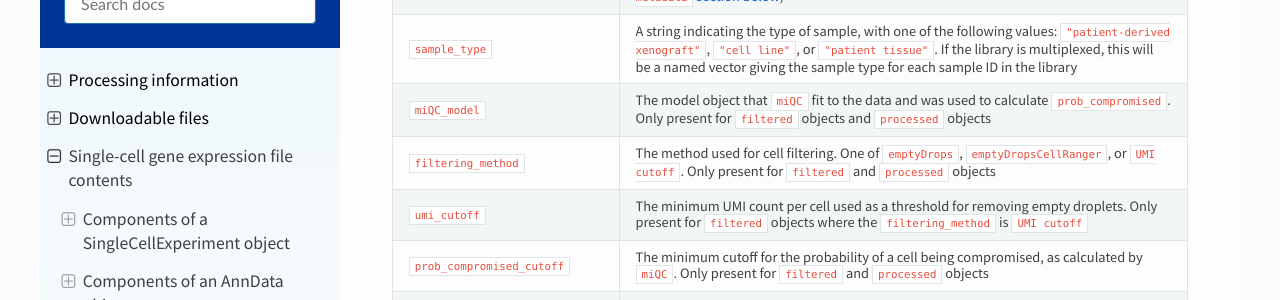
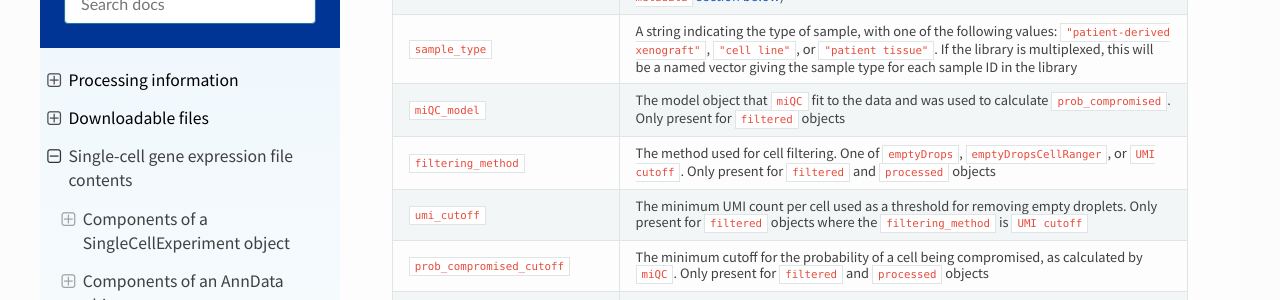
Before and after one commit to DongzeHE/scpca-docs, a Sphinx documentation site: the page built from docs/sce_file_contents.md, in a window 1280 px wide and 900 px high, scrolled down 3998 px. Shown: the part 151-451 px from the top of the window. Built offline with Sphinx 7.4.7 and the Read the Docs theme 2.0.0, drawn with Linux system fonts in a browser that asks for light colours.

Commit message:
remove miQC_model from processed & merged

```diff
--- a/docs/sce_file_contents.md
+++ b/docs/sce_file_contents.md
@@ -136,7 +136,7 @@ metadata(sce) # experiment metadata
 | `transcript_type`              | Transcripts included in gene counts: `spliced` for single-cell samples and `unspliced` for single-nuclei                                                                                                                                                                                                                                                                           |
 | `sample_metadata`              | Data frame containing metadata for each sample included in the library (see the [`Sample metadata` section below](#singlecellexperiment-sample-metadata))                                                                                                                                                                                                                          |
 | `sample_type`                  | A string indicating the type of sample, with one of the following values: `"patient-derived xenograft"`, `"cell line"`, or `"patient tissue"`. If the library is multiplexed, this will be a named vector giving the sample type for each sample ID in the library  |
-| `miQC_model`                   | The model object that `miQC` fit to the data and was used to calculate `prob_compromised`. Only present for `filtered` objects and `processed` objects                                                                                                                                                                                                                             |
+| `miQC_model`                   | The model object that `miQC` fit to the data and was used to calculate `prob_compromised`. Only present for `filtered` objects                                                                                                                                                                                                                         |
 | `filtering_method`             | The method used for cell filtering. One of `emptyDrops`, `emptyDropsCellRanger`, or `UMI cutoff`. Only present for `filtered`  and `processed` objects                                                                                                                                                                                                                             |
 | `umi_cutoff`                   | The minimum UMI count per cell used as a threshold for removing empty droplets. Only present for `filtered` objects where the `filtering_method` is `UMI cutoff`                                                                                                                                                                                                                   |
 | `prob_compromised_cutoff`      | The minimum cutoff for the probability of a cell being compromised, as calculated by `miQC`. Only present for `filtered` and `processed` objects                                                                                                                                                                                                                                   |
```
Also changed, not shown: docs/merged_objects.md (+0 -1 lines), 1 other file.
